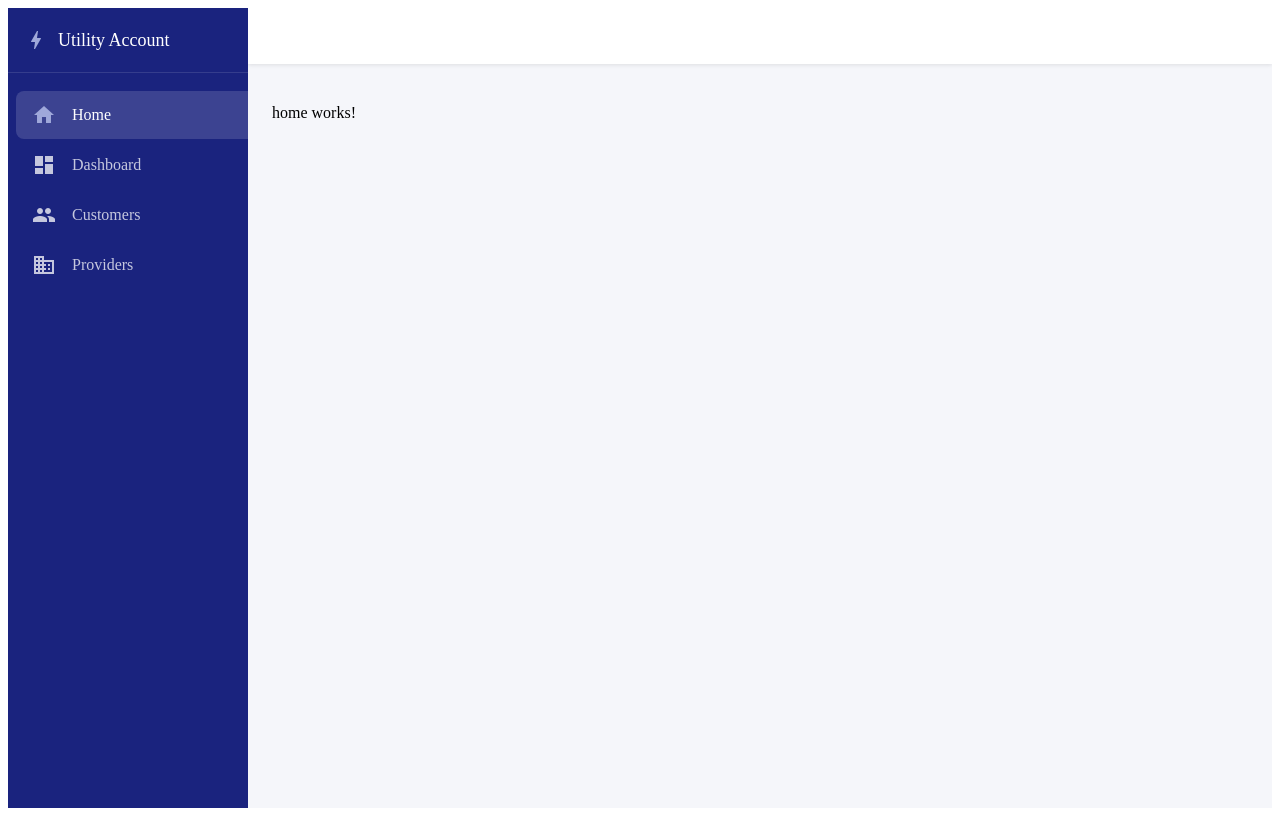
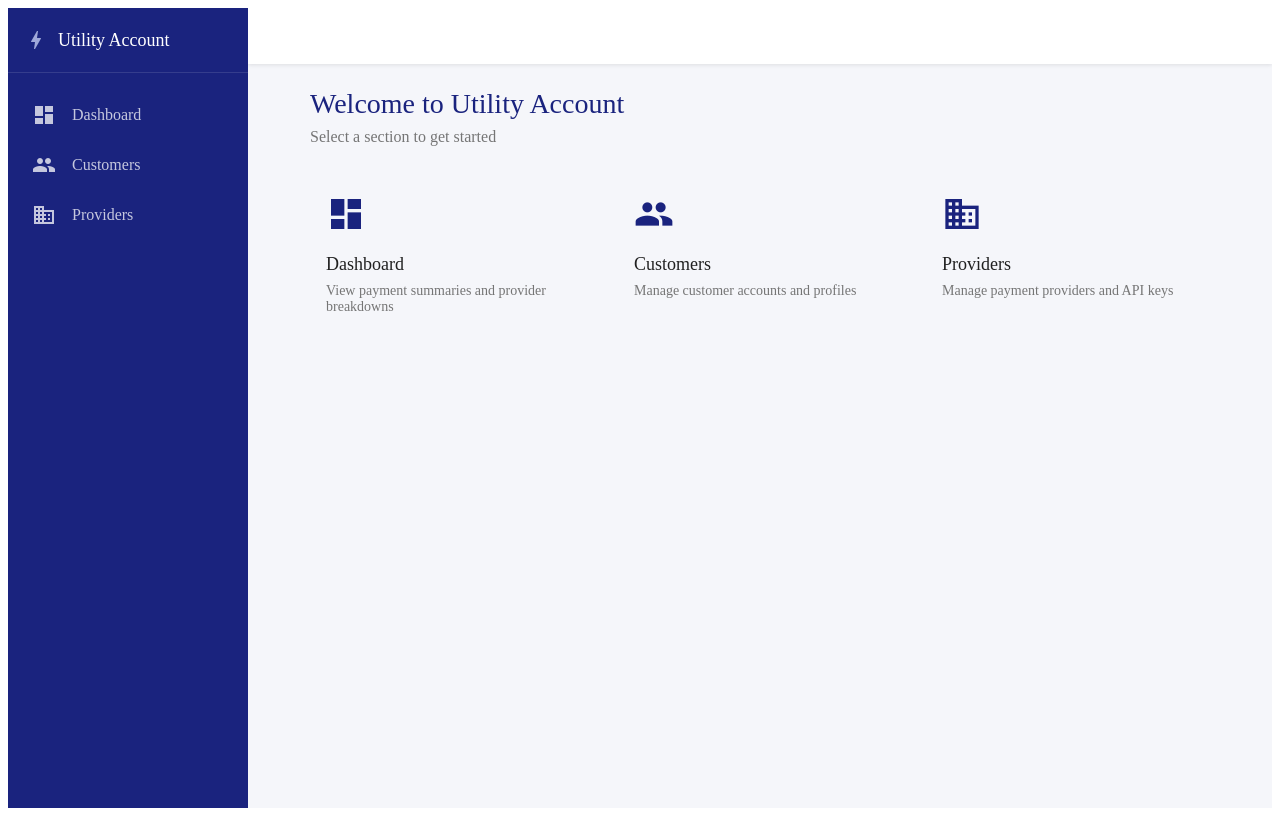
Before and after one commit to oualidg/utility-account-ui, an Angular app: page /home in a window 1280 px wide. Built offline with nearby package versions, Linux system fonts and the light colour scheme.

Commit message:
feat: Phase 6C - Home page with navigation cards

```diff
--- a/src/app/home/home.css
+++ b/src/app/home/home.css
@@ -0,0 +1,58 @@
+.home-container {
+  max-width: 900px;
+  margin: 0 auto;
+}
+
+.home-header {
+  margin-bottom: 32px;
+}
+
+.home-header h1 {
+  font-size: 28px;
+  font-weight: 500;
+  color: #1a237e;
+  margin: 0 0 8px 0;
+}
+
+.home-header p {
+  font-size: 16px;
+  color: #757575;
+  margin: 0;
+}
+
+.home-cards {
+  display: grid;
+  grid-template-columns: repeat(auto-fit, minmax(240px, 1fr));
+  gap: 24px;
+}
+
+.home-card {
+  cursor: pointer;
+  transition: box-shadow 0.2s, transform 0.2s;
+}
+
+.home-card:hover {
+  box-shadow: 0 6px 20px rgba(0, 0, 0, 0.12);
+  transform: translateY(-2px);
+}
+
+.home-card-icon {
+  font-size: 40px;
+  width: 40px;
+  height: 40px;
+  color: #1a237e;
+  margin-bottom: 16px;
+}
+
+.home-card h2 {
+  font-size: 18px;
+  font-weight: 500;
+  color: #212121;
+  margin: 0 0 8px 0;
+}
+
+.home-card p {
+  font-size: 14px;
+  color: #757575;
+  margin: 0;
+}
--- a/src/app/home/home.html
+++ b/src/app/home/home.html
@@ -1 +1,20 @@
-<p>home works!</p>
+<div class="home-container">
+
+  <div class="home-header">
+    <h1>Welcome to Utility Account</h1>
+    <p>Select a section to get started</p>
+  </div>
+
+  <div class="home-cards">
+    @for (card of cards; track card.route) {
+      <mat-card class="home-card" (click)="navigate(card.route)">
+        <mat-card-content>
+          <mat-icon class="home-card-icon">{{ card.icon }}</mat-icon>
+          <h2>{{ card.title }}</h2>
+          <p>{{ card.description }}</p>
+        </mat-card-content>
+      </mat-card>
+    }
+  </div>
+
+</div>
--- a/src/app/home/home.ts
+++ b/src/app/home/home.ts
@@ -1,11 +1,41 @@
 import { Component } from '@angular/core';
+import { Router } from '@angular/router';
+import { MatCardModule } from '@angular/material/card';
+import { MatIconModule } from '@angular/material/icon';
+import { MatButtonModule } from '@angular/material/button';
 
 @Component({
   selector: 'app-home',
-  imports: [],
+  imports: [MatCardModule, MatIconModule, MatButtonModule],
   templateUrl: './home.html',
-  styleUrl: './home.css',
+  styleUrl: './home.css'
 })
 export class HomeComponent {
 
+  cards = [
+    {
+      title: 'Dashboard',
+      description: 'View payment summaries and provider breakdowns',
+      icon: 'dashboard',
+      route: '/dashboard'
+    },
+    {
+      title: 'Customers',
+      description: 'Manage customer accounts and profiles',
+      icon: 'people',
+      route: '/customers'
+    },
+    {
+      title: 'Providers',
+      description: 'Manage payment providers and API keys',
+      icon: 'business',
+      route: '/providers'
+    }
+  ];
+
+  constructor(private router: Router) {}
+
+  navigate(route: string): void {
+    this.router.navigate([route]);
+  }
 }
--- a/src/app/layout/shell/shell.css
+++ b/src/app/layout/shell/shell.css
@@ -66,3 +66,16 @@
   padding: 24px;
   flex: 1;
 }
+
+.shell-logo {
+  display: flex;
+  align-items: center;
+  gap: 10px;
+  padding: 20px 16px;
+  font-size: 18px;
+  font-weight: 500;
+  color: white;
+  border-bottom: 1px solid rgba(255, 255, 255, 0.12);
+  margin-bottom: 8px;
+  cursor: pointer;
+}
--- a/src/app/layout/shell/shell.html
+++ b/src/app/layout/shell/shell.html
@@ -1,7 +1,7 @@
 <mat-sidenav-container class="shell-container">
 
   <mat-sidenav mode="side" opened class="shell-sidenav">
-    <div class="shell-logo">
+    <div class="shell-logo" routerLink="/home">
       <mat-icon>bolt</mat-icon>
       <span>Utility Account</span>
     </div>
--- a/src/app/layout/shell/shell.ts
+++ b/src/app/layout/shell/shell.ts
@@ -22,7 +22,6 @@ import { MatIconModule } from '@angular/material/icon';
 export class ShellComponent {
 
   navItems = [
-    { label: 'Home',      icon: 'home',        route: '/home' },
     { label: 'Dashboard', icon: 'dashboard',   route: '/dashboard' },
     { label: 'Customers', icon: 'people',      route: '/customers' },
     { label: 'Providers', icon: 'business',    route: '/providers' },
```
